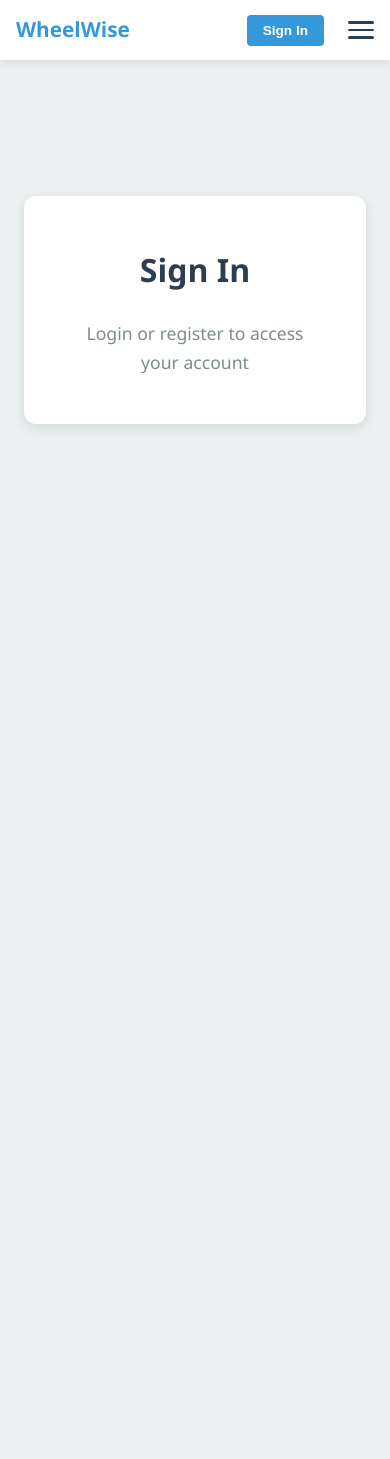
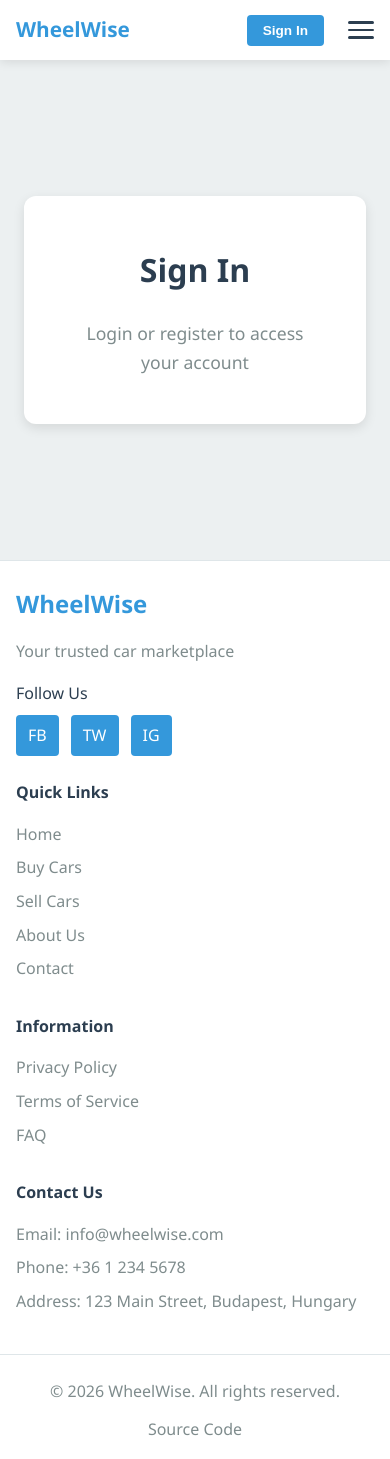
Before and after one commit to erikbalic1/WheelWise, a React (Create React App) app in the folder frontend/: page /auth in a window 390 px wide. Before the commit the page ends 844 px from the top, so only its background shows below. Built offline with nearby package versions, Linux system fonts and the light colour scheme.

Commit message:
feat: add responsive footer with multi-language support

```diff
--- a/frontend/src/App.js
+++ b/frontend/src/App.js
@@ -3,6 +3,7 @@ import { BrowserRouter as Router, Routes, Route } from 'react-router-dom';
 import { ThemeProvider } from './context/ThemeContext';
 import { LanguageProvider } from './context/LanguageContext';
 import Navbar from './components/Navbar/Navbar';
+import Footer from './components/Footer/Footer';
 import Home from './pages/Home/Home';
 import BuyCars from './pages/BuyCars/BuyCars';
 import SellCars from './pages/SellCars/SellCars';
@@ -26,6 +27,7 @@ function App() {
               <Route path="/contact" element={<Contact />} />
               <Route path="/auth" element={<Auth />} />
             </Routes>
+            <Footer />
           </div>
         </Router>
       </LanguageProvider>
--- /dev/null
+++ b/frontend/src/components/Footer/Footer.js
@@ -0,0 +1,128 @@
+import React, { useContext } from 'react';
+import { Link } from 'react-router-dom';
+import { LanguageContext } from '../../context/LanguageContext';
+import './Footer.scss';
+
+const Footer = () => {
+  const { language } = useContext(LanguageContext);
+
+  const footerTranslations = {
+    en: {
+      quickLinks: 'Quick Links',
+      home: 'Home',
+      buyCars: 'Buy Cars',
+      sellCars: 'Sell Cars',
+      about: 'About Us',
+      contact: 'Contact',
+      information: 'Information',
+      privacyPolicy: 'Privacy Policy',
+      termsOfService: 'Terms of Service',
+      faq: 'FAQ',
+      contactUs: 'Contact Us',
+      email: 'Email',
+      phone: 'Phone',
+      address: 'Address',
+      addressValue: '123 Main Street, Budapest, Hungary',
+      followUs: 'Follow Us',
+      copyright: '© 2026 WheelWise. All rights reserved.',
+      sourceCode: 'Source Code'
+    },
+    hu: {
+      quickLinks: 'Gyors Linkek',
+      home: 'Főoldal',
+      buyCars: 'Autók Vásárlása',
+      sellCars: 'Autó Eladása',
+      about: 'Rólunk',
+      contact: 'Kapcsolat',
+      information: 'Információ',
+      privacyPolicy: 'Adatvédelmi Szabályzat',
+      termsOfService: 'Felhasználási Feltételek',
+      faq: 'GYIK',
+      contactUs: 'Kapcsolat',
+      email: 'E-mail',
+      phone: 'Telefon',
+      address: 'Cím',
+      addressValue: '123 Fő Utca, Budapest, Magyarország',
+      followUs: 'Kövessen Minket',
+      copyright: '© 2026 WheelWise. Minden jog fenntartva.',
+      sourceCode: 'Forráskód'
+    },
+    de: {
+      quickLinks: 'Schnelllinks',
+      home: 'Startseite',
+      buyCars: 'Autos Kaufen',
+      sellCars: 'Auto Verkaufen',
+      about: 'Über Uns',
+      contact: 'Kontakt',
+      information: 'Information',
+      privacyPolicy: 'Datenschutzrichtlinie',
+      termsOfService: 'Nutzungsbedingungen',
+      faq: 'FAQ',
+      contactUs: 'Kontakt',
+      email: 'E-Mail',
+      phone: 'Telefon',
+      address: 'Adresse',
+      addressValue: '123 Hauptstraße, Budapest, Ungarn',
+      followUs: 'Folgen Sie Uns',
+      copyright: '© 2026 WheelWise. Alle Rechte vorbehalten.',
+      sourceCode: 'Quellcode'
+    }
+  };
+
+  const t = footerTranslations[language];
+
+  return (
+    <footer className="footer">
+      <div className="footer-container">
+        <div className="footer-section">
+          <h3 className="footer-brand">WheelWise</h3>
+          <p className="footer-description">Your trusted car marketplace</p>
+          <div className="footer-social">
+            <span>{t.followUs}</span>
+            <div className="social-links">
+              <a href="https://facebook.com" target="_blank" rel="noopener noreferrer">FB</a>
+              <a href="https://twitter.com" target="_blank" rel="noopener noreferrer">TW</a>
+              <a href="https://instagram.com" target="_blank" rel="noopener noreferrer">IG</a>
+            </div>
+          </div>
+        </div>
+
+        <div className="footer-section">
+          <h4>{t.quickLinks}</h4>
+          <ul>
+            <li><Link to="/">{t.home}</Link></li>
+            <li><Link to="/buy-cars">{t.buyCars}</Link></li>
+            <li><Link to="/sell-cars">{t.sellCars}</Link></li>
+            <li><Link to="/about">{t.about}</Link></li>
+            <li><Link to="/contact">{t.contact}</Link></li>
+          </ul>
+        </div>
+
+        <div className="footer-section">
+          <h4>{t.information}</h4>
+          <ul>
+            <li><Link to="/privacy">{t.privacyPolicy}</Link></li>
+            <li><Link to="/terms">{t.termsOfService}</Link></li>
+            <li><Link to="/faq">{t.faq}</Link></li>
+          </ul>
+        </div>
+
+        <div className="footer-section">
+          <h4>{t.contactUs}</h4>
+          <p>{t.email}: info@wheelwise.com</p>
+          <p>{t.phone}: +36 1 234 5678</p>
+          <p>{t.address}: {t.addressValue}</p>
+        </div>
+      </div>
+
+      <div className="footer-bottom">
+        <p>{t.copyright}</p>
+        <a href="https://github.com/yourusername/wheelwise" target="_blank" rel="noopener noreferrer">
+          {t.sourceCode}
+        </a>
+      </div>
+    </footer>
+  );
+};
+
+export default Footer;
--- /dev/null
+++ b/frontend/src/components/Footer/Footer.scss
@@ -0,0 +1,145 @@
+@import '../../styles/variables';
+@import '../../styles/mixins';
+
+.footer {
+  background-color: var(--navbar-bg);
+  border-top: 1px solid var(--border-color);
+  padding: 3rem 0 1rem;
+  margin-top: auto;
+
+  .footer-container {
+    max-width: 1200px;
+    margin: 0 auto;
+    padding: 0 2rem;
+    display: grid;
+    grid-template-columns: 2fr 1fr 1fr 1.5fr;
+    gap: 2rem;
+    margin-bottom: 2rem;
+  }
+
+  .footer-section {
+    h3, h4 {
+      color: var(--text-primary);
+      margin-bottom: 1rem;
+    }
+
+    .footer-brand {
+      font-size: 1.5rem;
+      color: var(--primary-color);
+    }
+
+    .footer-description {
+      color: var(--text-secondary);
+      margin-bottom: 1rem;
+    }
+
+    .footer-social {
+      span {
+        display: block;
+        margin-bottom: 0.5rem;
+        color: var(--text-primary);
+      }
+
+      .social-links {
+        display: flex;
+        gap: 0.75rem;
+
+        a {
+          padding: 0.5rem 0.75rem;
+          background-color: var(--primary-color);
+          color: white;
+          border-radius: 4px;
+          text-decoration: none;
+          transition: background-color 0.3s ease;
+
+          &:hover {
+            background-color: darken(#3498db, 10%);
+          }
+        }
+      }
+    }
+
+    ul {
+      list-style: none;
+      padding: 0;
+
+      li {
+        margin-bottom: 0.5rem;
+
+        a {
+          color: var(--text-secondary);
+          text-decoration: none;
+          transition: color 0.3s ease;
+
+          &:hover {
+            color: var(--primary-color);
+          }
+        }
+      }
+    }
+
+    p {
+      color: var(--text-secondary);
+      margin-bottom: 0.5rem;
+      line-height: 1.6;
+    }
+  }
+
+  .footer-bottom {
+    max-width: 1200px;
+    margin: 0 auto;
+    padding: 1.5rem 2rem 0;
+    border-top: 1px solid var(--border-color);
+    display: flex;
+    justify-content: space-between;
+    align-items: center;
+
+    p {
+      color: var(--text-secondary);
+      margin: 0;
+    }
+
+    a {
+      color: var(--text-secondary);
+      text-decoration: none;
+      transition: color 0.3s ease;
+
+      &:hover {
+        color: var(--primary-color);
+      }
+    }
+  }
+
+  // Tablet
+  @media (max-width: $tablet-max) {
+    padding: 2rem 0 1rem;
+
+    .footer-container {
+      grid-template-columns: 1fr 1fr;
+      padding: 0 1.5rem;
+      gap: 1.5rem;
+    }
+
+    .footer-bottom {
+      padding: 1.5rem 1.5rem 0;
+    }
+  }
+
+  // Mobile
+  @media (max-width: $mobile-max) {
+    padding: 1.5rem 0 1rem;
+
+    .footer-container {
+      grid-template-columns: 1fr;
+      padding: 0 1rem;
+      gap: 1.5rem;
+    }
+
+    .footer-bottom {
+      flex-direction: column;
+      gap: 0.75rem;
+      padding: 1.5rem 1rem 0;
+      text-align: center;
+    }
+  }
+}
--- a/frontend/src/context/LanguageContext.js
+++ b/frontend/src/context/LanguageContext.js
@@ -1,6 +1,8 @@
 import React, { createContext, useContext, useState } from 'react';
 
 const LanguageContext = createContext();
+
+export { LanguageContext };
 
 export const useLanguage = () => {
   const context = useContext(LanguageContext);
--- a/frontend/src/styles/_variables.scss
+++ b/frontend/src/styles/_variables.scss
@@ -15,7 +15,9 @@ $font-family: 'Segoe UI', Tahoma, Geneva, Verdana, sans-serif;
 
 // Breakpoints
 $mobile: 480px;
+$mobile-max: 480px;
 $tablet: 768px;
+$tablet-max: 768px;
 $desktop: 1279px;
 $large-desktop: 1280px;
 
```
